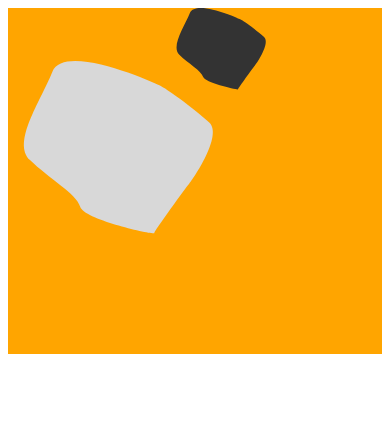
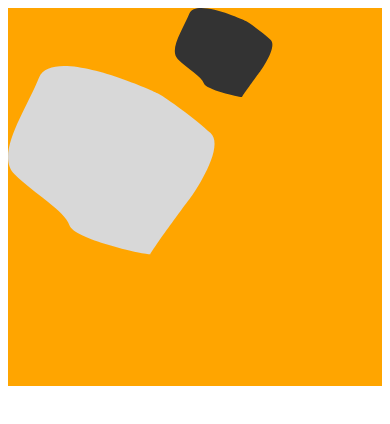
Before and after one commit to michaelambass/svg-map, a plain HTML site: page index.html in a window 390 px wide. Drawn offline with Linux system fonts and the light colour scheme.

Commit message:
Map responsive fix

```diff
--- a/index.html
+++ b/index.html
@@ -7,6 +7,11 @@
   <body>
 
     <style type="text/css">
+
+    .map-wrapper{
+      max-width: 800px;
+    }
+
     #map{
         height: 100%;
         width: 100%;
@@ -14,16 +19,16 @@
     }
     </style>
 
-
-    <div id="map" class="world-map"></div>
-
+    <div class="map-wrapper">
+      <div id="map" class="world-map"></div>
+    </div>
     <div id="region-name"></div>
 
     <script type="text/javascript" src="bower_components/raphael/raphael.min.js"></script>
     <script type="text/javascript">
       var w = 1000;
       var h = 1000;
-      var map = Raphael('map');
+      var map = Raphael('map', '100%', '100%');
       map.setViewBox(0, 0, w, h, true);
 
 
```
